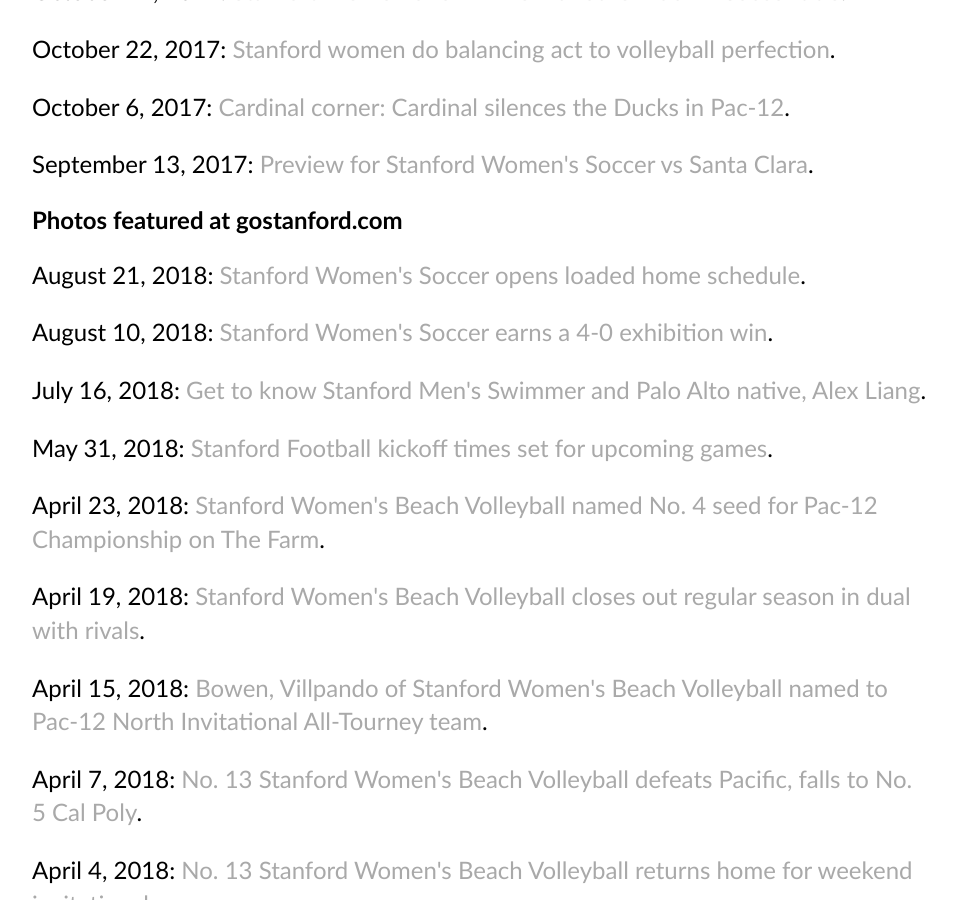
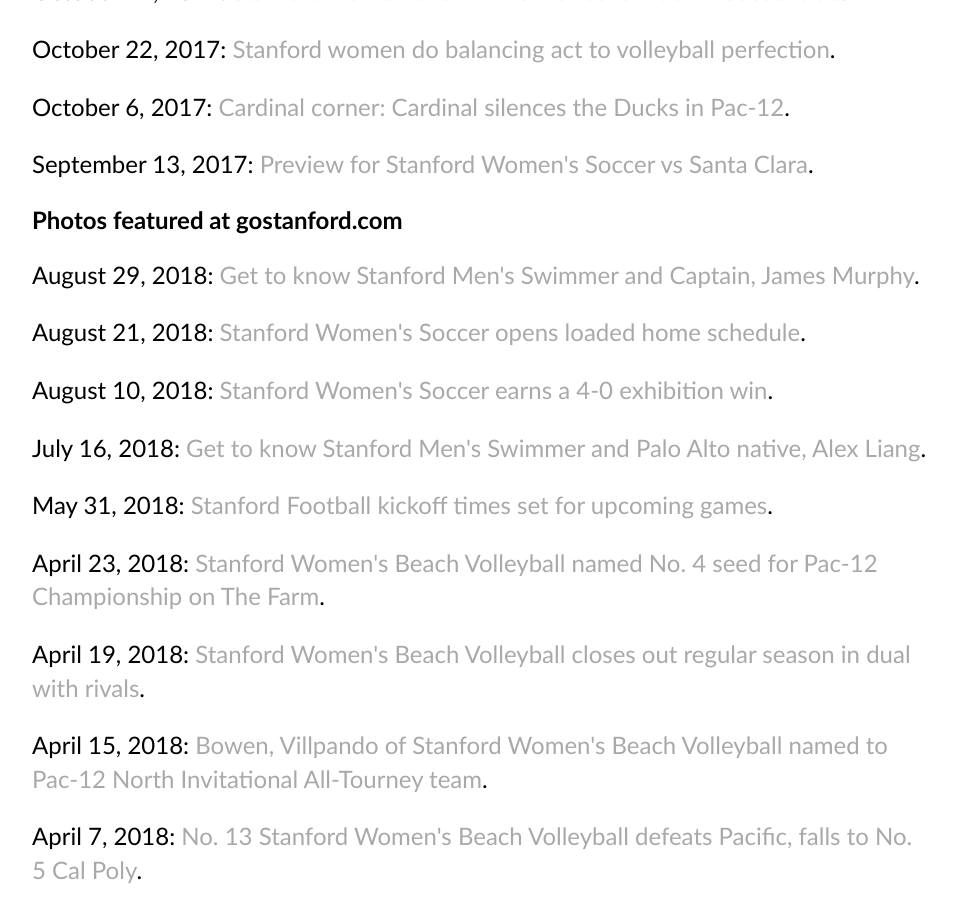
Before and after one commit to echang17/echang17.github.io, a Jekyll site: the page built from links/index.html, in a window 1280 px wide and 900 px high, scrolled down 715 px. Shown: the whole window, without its empty margins (160-1116 px from the left). Built offline with Jekyll 4.4.1, drawn with Linux system fonts in a browser that asks for light colours.

Commit message:
Update index.html

```diff
--- a/links/index.html
+++ b/links/index.html
@@ -18,6 +18,7 @@
     <p>September 13, 2017: <a href="https://www.paloaltoonline.com/news/2017/09/13/cardinal-broncos-ready-to-rock-stevens-stadium-sunday">Preview for Stanford Women's Soccer vs Santa Clara</a>.</p>
   <p></p>
   <h2>Photos featured at gostanford.com</h2>
+    <p>August 29, 2018: <a href="https://gostanford.com/news/2018/8/29/mens-swimming-diving-on-the-blocks-james-murphy.aspx">Get to know Stanford Men's Swimmer and Captain, James Murphy</a>.</p>
     <p>August 21, 2018: <a href="https://gostanford.com/news/2018/8/21/womens-soccer-home-again.aspx">Stanford Women's Soccer opens loaded home schedule</a>.</p>
     <p>August 10, 2018: <a href="https://gostanford.com/news/2018/8/10/womens-soccer-cardinal-cruises.aspx">Stanford Women's Soccer earns a 4-0 exhibition win</a>.</p>
     <p>July 16, 2018: <a href="https://gostanford.com/news/2018/7/12/mens-swimming-diving-on-the-blocks-alex-liang.aspx">Get to know Stanford Men's Swimmer and Palo Alto native, Alex Liang</a>.</p>
```
